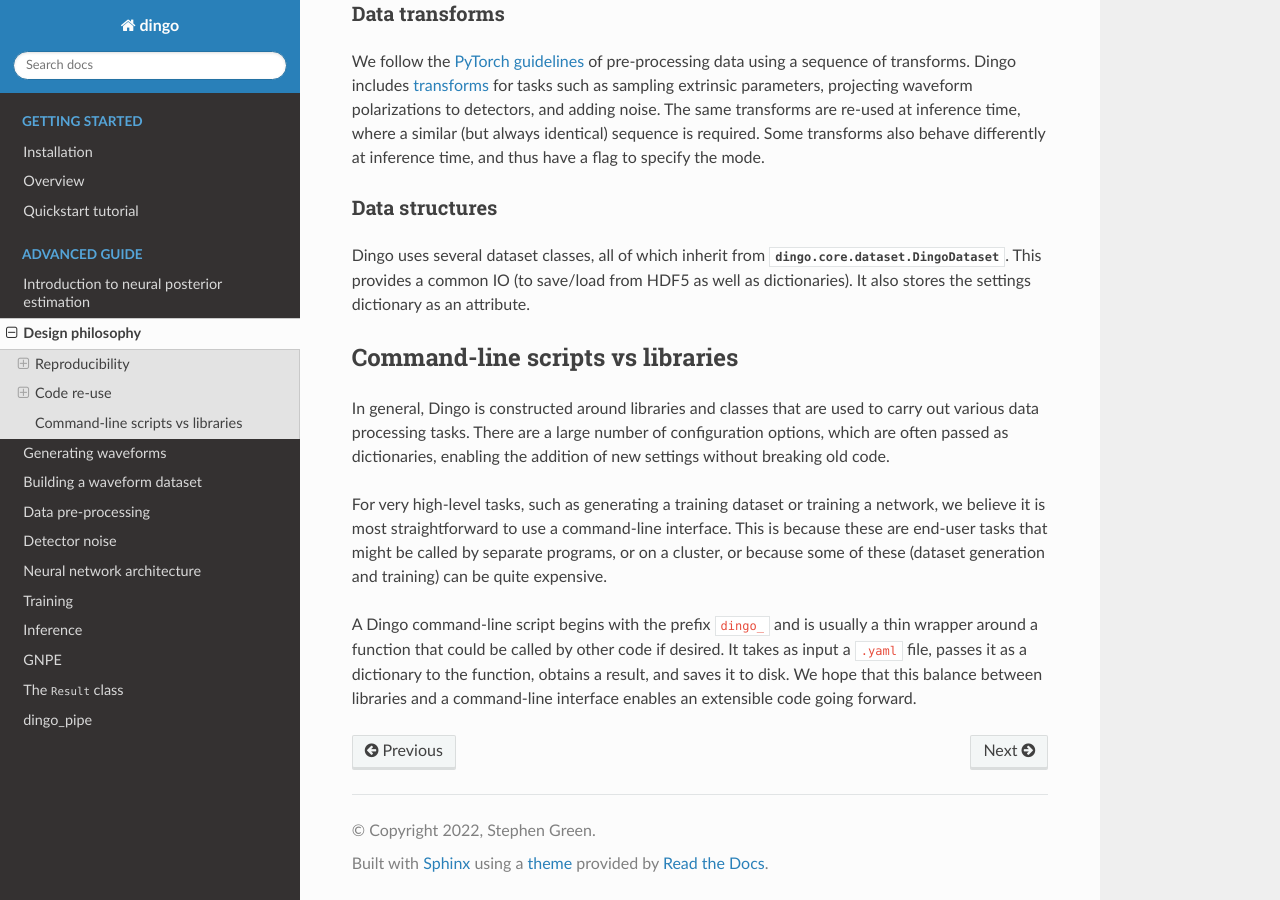
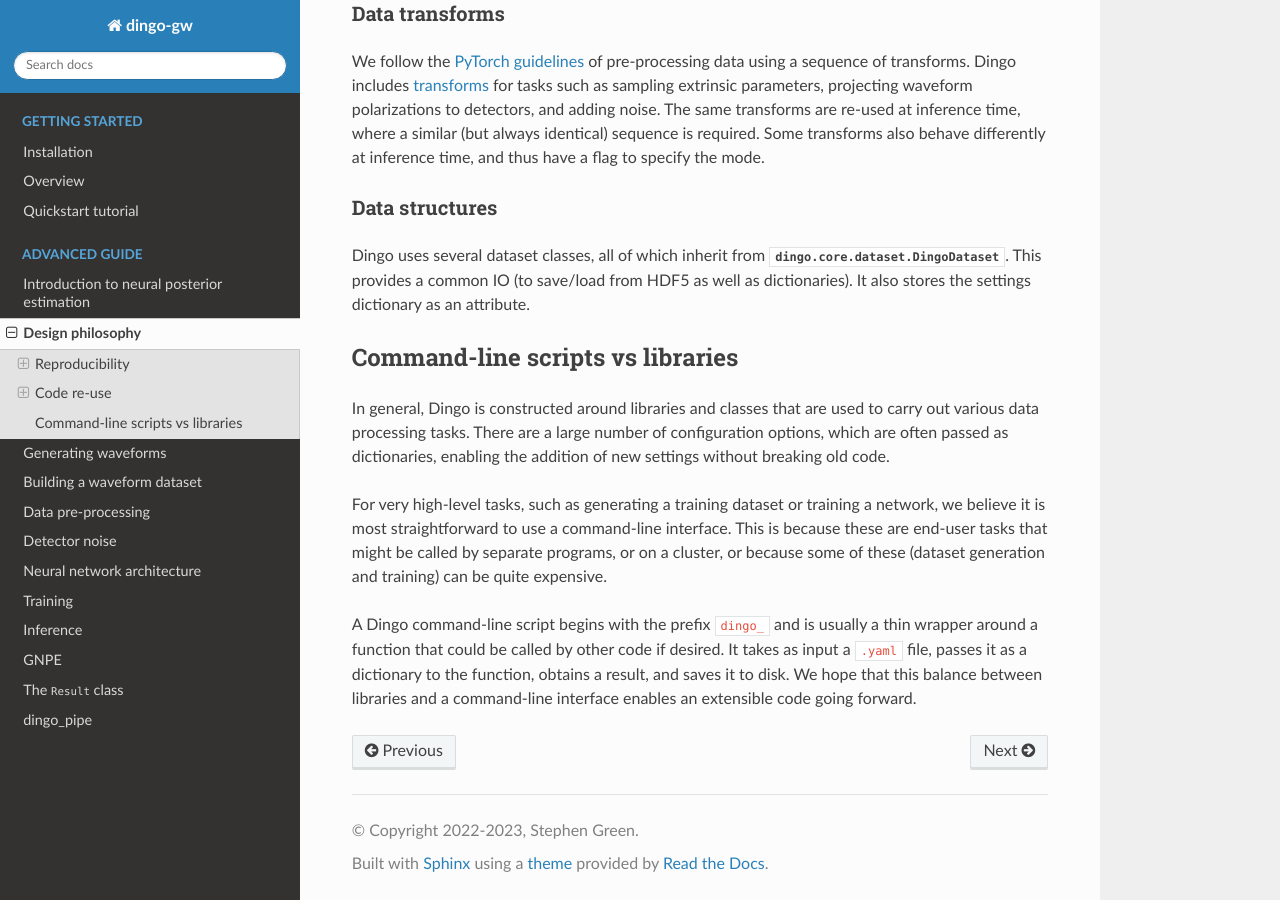
Before and after one commit to dingo-gw/dingo, a Sphinx documentation site: the page built from docs/source/design_philosophy.md, in a window 1280 px wide and 900 px high, scrolled down 1545 px. Built offline with Sphinx 7.4.7 and the Read the Docs theme 2.0.0, drawn with Linux system fonts in a browser that asks for light colours; part of the change alters nothing that is shown.

```diff
--- a/docs/source/conf.py
+++ b/docs/source/conf.py
@@ -18,12 +18,13 @@ sys.path.insert(0, os.path.abspath('../../dingo'))
 
 # -- Project information -----------------------------------------------------
 
-project = 'dingo'
-copyright = '2022, Stephen Green'
+project = 'dingo-gw'
+copyright = '2022-2023, Stephen Green'
 author = 'Stephen Green'
 
 # The full version, including alpha/beta/rc tags
-release = '0.3.0'
+from importlib.metadata import version as _version
+version = _version('dingo-gw')
 
 
 # -- General configuration ---------------------------------------------------
```
